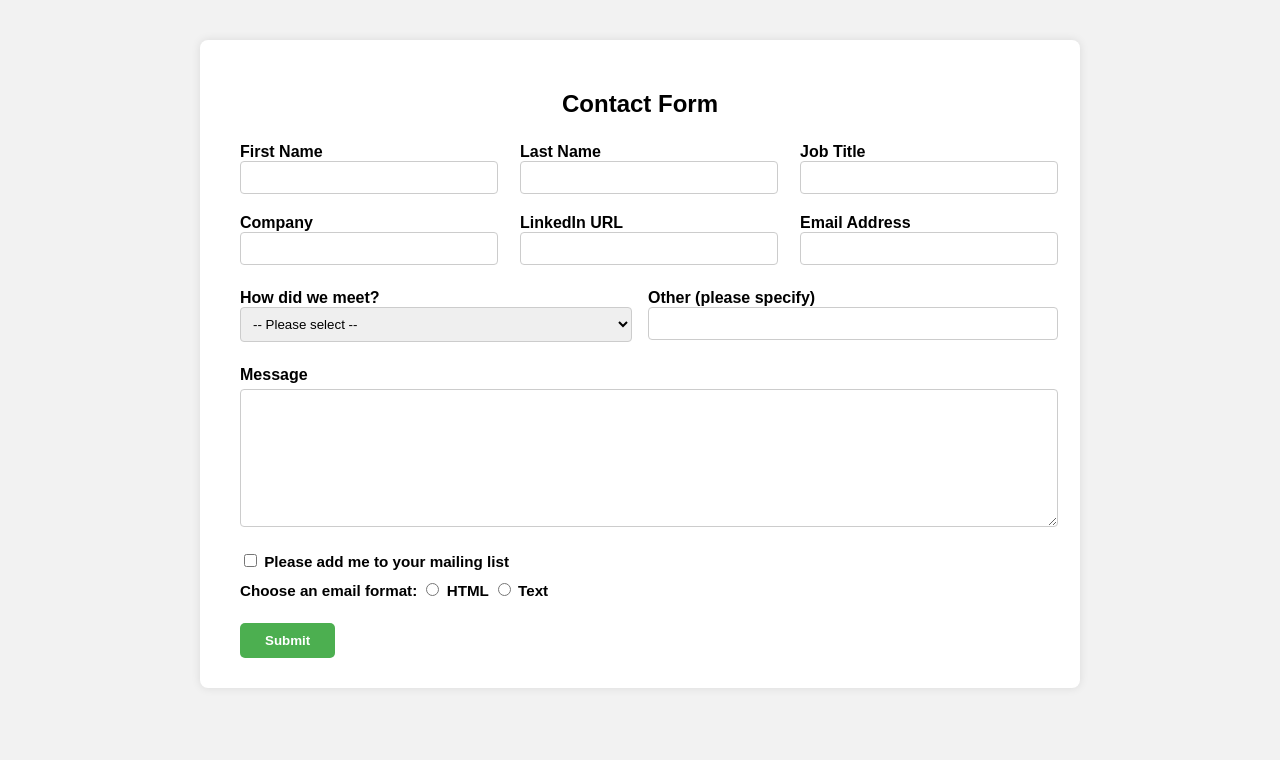
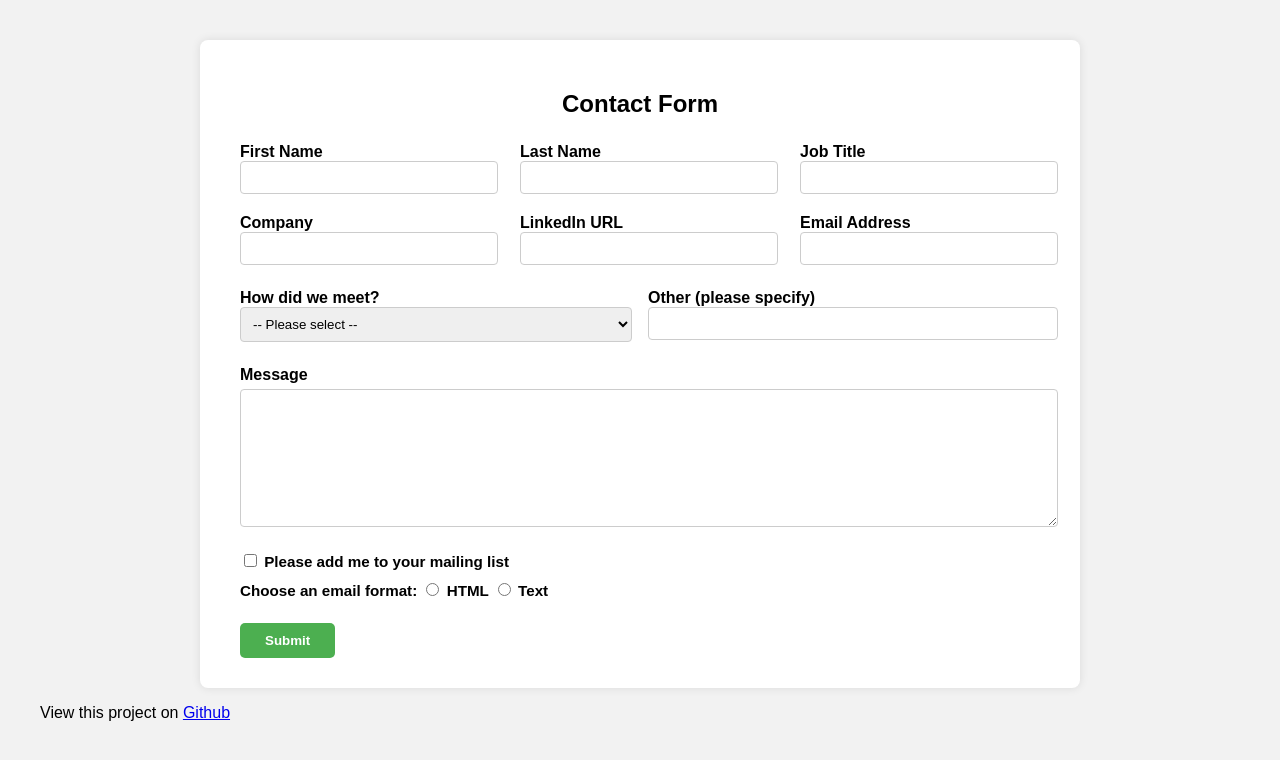
Before and after one commit to SouthBennett/GuestbookForm, a website: page views/home.html in a window 1280 px wide. Drawn offline with Linux system fonts and the light colour scheme.

Commit message:
Setup for node complete

```diff
--- a/index.html
+++ b/views/home.html
@@ -3,7 +3,7 @@
   <head>
     <meta charset="UTF-8" />
     <meta name="viewport" content="width=device-width, initial-scale=1.0" />
-    <link rel="stylesheet" href="styles.css" />
+    <link rel="stylesheet" href="/styles/styles.css" />
     <title>Contact Me</title>
 
     <!-- Favicon -->
@@ -87,5 +87,17 @@
         </section>
       </form>
     </div>
+
+    <footer>
+      <p>
+        View this project on
+        <a
+          href="https://github.com/SouthBennett/GuestbookForm.git"
+          target="_blank"
+        >
+          Github
+        </a>
+      </p>
+    </footer>
   </body>
 </html>
```
Also changed, not shown: app.js (added, +26 -0 lines), package.json (added, +27 -0 lines), public/images/contact-form-favicon.png (renamed from images/contact-form-favicon.png), public/styles/styles.css (renamed from styles.css), 2 other files.
